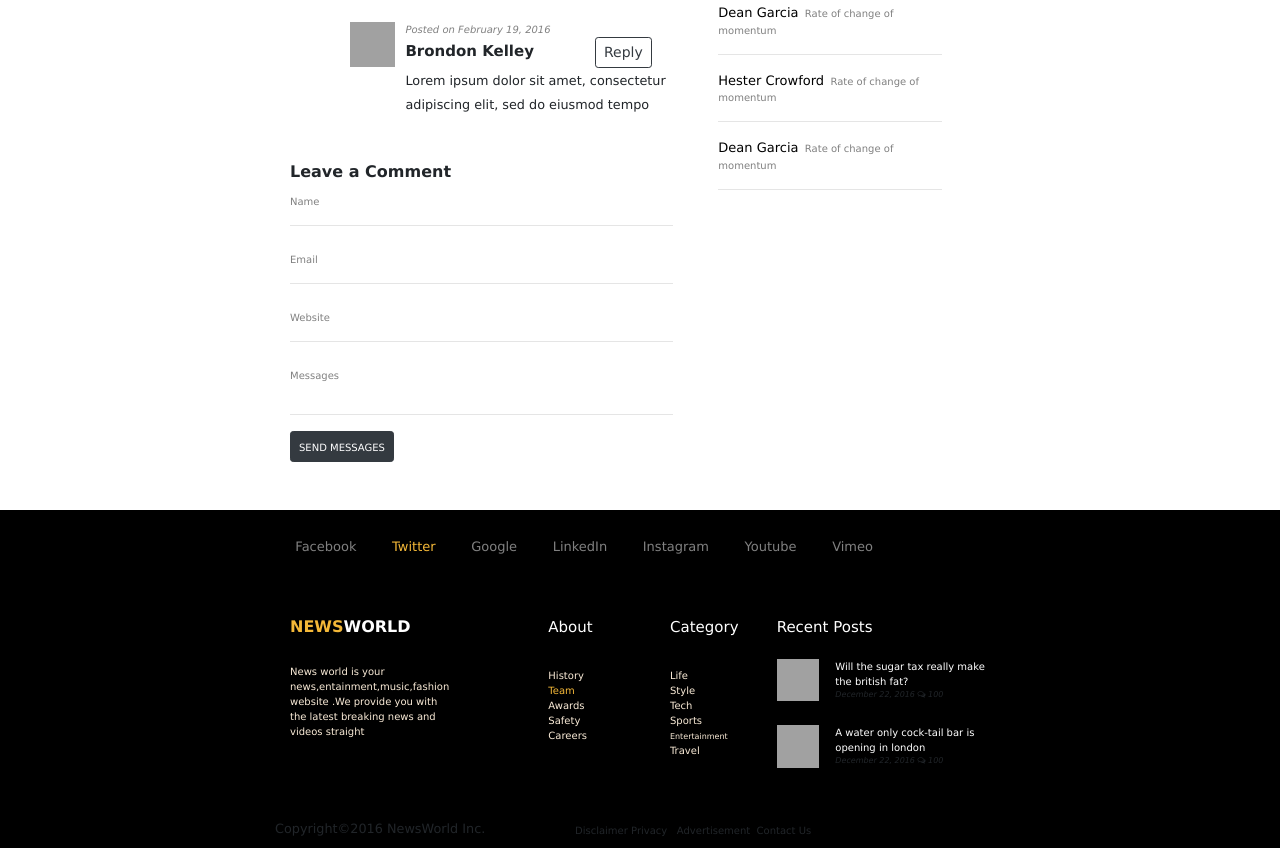
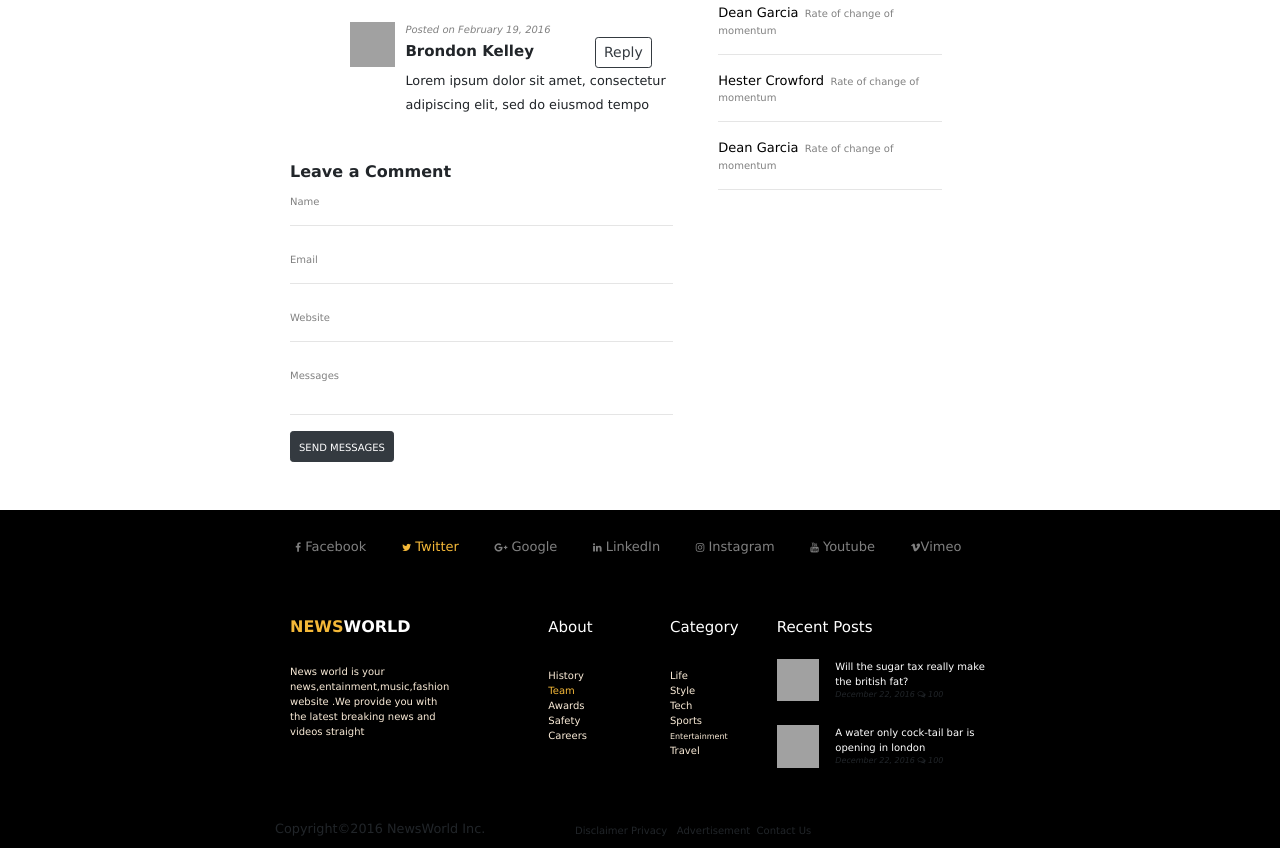
Before and after one commit to zaidishahbaz/Testwebsite.github.io, a plain HTML site: page index.html in a window 1280 px wide. Shown: the part 1465-2313 px from the top of the page. Drawn offline with nearby package versions, Linux system fonts and the light colour scheme.

Commit message:
icons updated

```diff
--- a/index.html
+++ b/index.html
@@ -559,20 +559,20 @@ offset part at right -->
   <div class="col-2"></div>
   <div class="col-8"><br>&#160; &#160;
 
-                      <font color="grey" size="2px" > Facebook</font> &nbsp; &nbsp; &nbsp;
+                      <font color="grey" size="2px" ><i class="fa fa-facebook" style="font-size:10px"></i> Facebook</font> &nbsp; &nbsp; &nbsp;
 
-                      <font color="#f4b838" size="2px" > Twitter</font> &nbsp; &nbsp; &nbsp;
+                      <font color="#f4b838" size="2px" >  <i class="fa fa-twitter" style="font-size:10px"></i> Twitter</font> &nbsp; &nbsp; &nbsp;
 
 
-                      <font color="grey" size="2px" > Google</font> &nbsp; &nbsp; &nbsp;
+                      <font color="grey" size="2px" >  <i class="fa fa-google-plus" style="font-size:10px"></i> Google</font> &nbsp; &nbsp; &nbsp;
 
-                      <font color="grey" size="2px" > LinkedIn</font> &nbsp; &nbsp; &nbsp;
+                      <font color="grey" size="2px" >  <i class="fa fa-linkedin" style="font-size:10px"></i> LinkedIn</font> &nbsp; &nbsp; &nbsp;
 
-                      <font color="grey" size="2px" > Instagram</font> &nbsp; &nbsp; &nbsp;
+                      <font color="grey" size="2px" >  <i class="fa fa-instagram" style="font-size:10px"></i> Instagram</font> &nbsp; &nbsp; &nbsp;
 
-                      <font color="grey" size="2px" > Youtube</font> &nbsp; &nbsp; &nbsp;
+                      <font color="grey" size="2px" >  <i class="fa fa-youtube" style="font-size:10px"></i> Youtube</font> &nbsp; &nbsp; &nbsp;
 
-                 <font color="grey" size="2px" >Vimeo</font>  &nbsp;<br><hr>
+                 <font color="grey" size="2px" >  <i class="fa fa-vimeo" style="font-size:10px"></i>Vimeo</font>  &nbsp;<br><hr>
 
 
 
```
